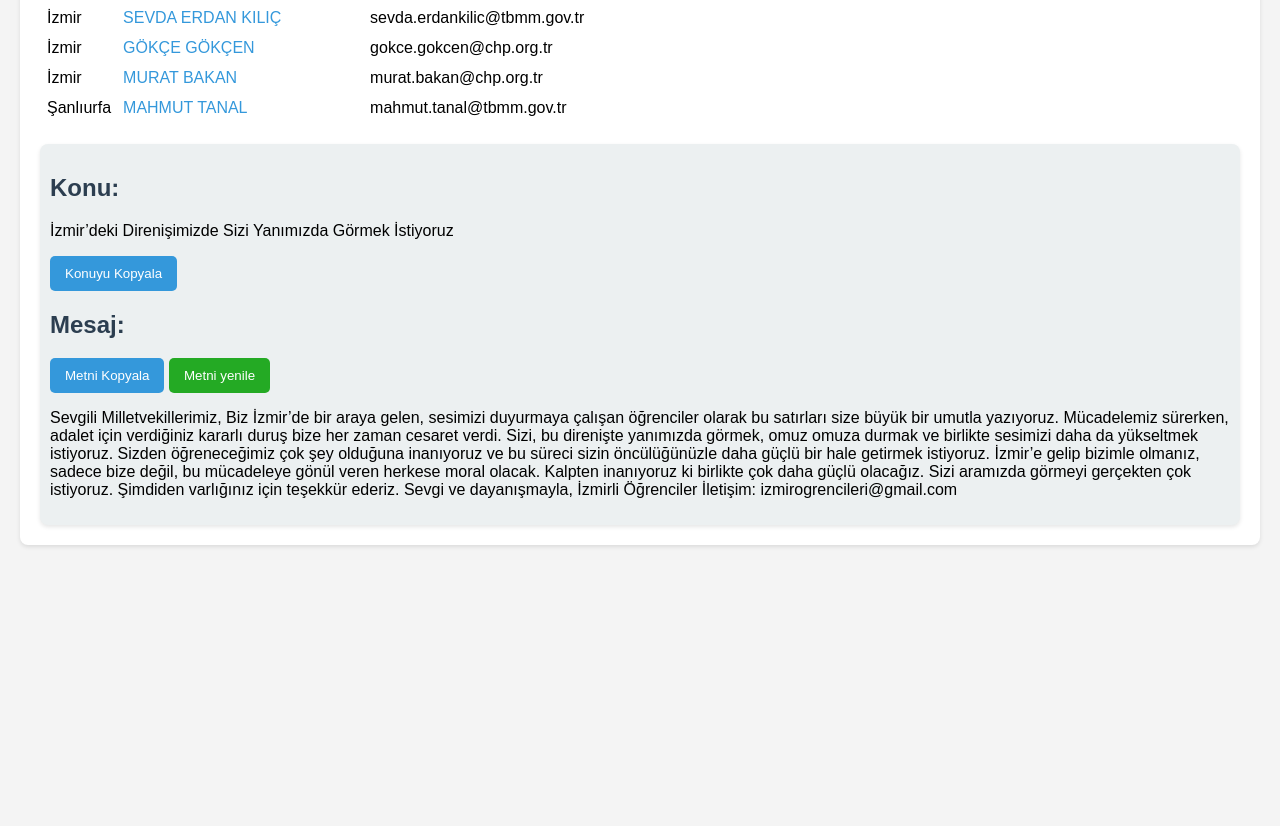
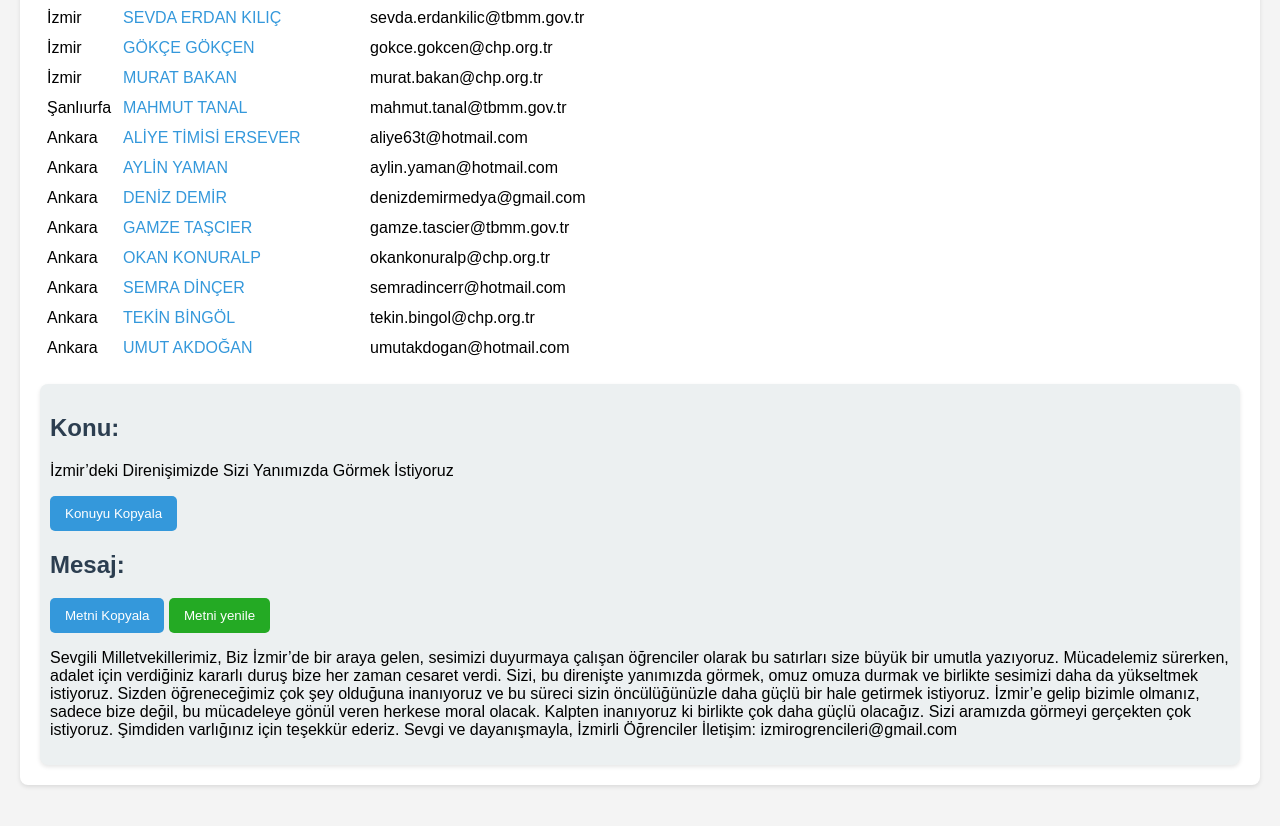
Before and after one commit to kaangrbz/mail, a plain HTML site: page index.html in a window 1280 px wide. Shown: the part 980-1806 px from the top of the page. Before the commit the page ends 1745 px from the top, so only its background shows below. Drawn offline with Linux system fonts and the light colour scheme.

Commit message:
liste guncellemesi

```diff
--- a/index.html
+++ b/index.html
@@ -58,9 +58,12 @@
   </head>
   <body>
     <div class="container">
-
       <h2>Bilgilendirme</h2>
-        <p>Aşağıdaki linklerden birine tıklanıldığında konu, mesaj ve mail adresi alanları otomatik olarak doldurulacaktır. Eğer bir problem olursa aşağıdaki butonları kullanabilirsiniz </p>
+      <p>
+        Aşağıdaki linklerden birine tıklanıldığında konu, mesaj ve mail adresi
+        alanları otomatik olarak doldurulacaktır. Eğer bir problem olursa
+        aşağıdaki butonları kullanabilirsiniz
+      </p>
       <table cellpadding="5">
         <thead>
           <th>Şehir</th>
@@ -74,7 +77,11 @@
         <h2>Konu:</h2>
 
         <p>İzmir’deki Direnişimizde Sizi Yanımızda Görmek İstiyoruz</p>
-        <button onclick="copyText('İzmir’deki Direnişimizde Sizi Yanımızda Görmek İstiyoruz')">Konuyu Kopyala</button>
+        <button
+          onclick="copyText('İzmir’deki Direnişimizde Sizi Yanımızda Görmek İstiyoruz')"
+        >
+          Konuyu Kopyala
+        </button>
 
         <h2>Mesaj:</h2>
         <span class="d-flex gap-3">
@@ -86,7 +93,6 @@
         <p id="random-letter">Şu anda yükleniyor...</p>
         <div class="notification" id="notification"></div>
       </div>
-
     </div>
 
     <script>
@@ -246,6 +252,46 @@
           name: 'MAHMUT TANAL',
           mail: 'mahmut.tanal@tbmm.gov.tr',
         },
+        {
+          city: 'Ankara',
+          name: 'ALİYE TİMİSİ ERSEVER',
+          mail: 'aliye63t@hotmail.com',
+        },
+        {
+          city: 'Ankara',
+          name: 'AYLİN YAMAN',
+          mail: 'aylin.yaman@hotmail.com',
+        },
+        {
+          city: 'Ankara',
+          name: 'DENİZ DEMİR',
+          mail: 'denizdemirmedya@gmail.com',
+        },
+        {
+          city: 'Ankara',
+          name: 'GAMZE TAŞCIER',
+          mail: 'gamze.tascier@tbmm.gov.tr',
+        },
+        {
+          city: 'Ankara',
+          name: 'OKAN KONURALP',
+          mail: 'okankonuralp@chp.org.tr',
+        },
+        {
+          city: 'Ankara',
+          name: 'SEMRA DİNÇER',
+          mail: 'semradincerr@hotmail.com',
+        },
+        {
+          city: 'Ankara',
+          name: 'TEKİN BİNGÖL',
+          mail: 'tekin.bingol@chp.org.tr',
+        },
+        {
+          city: 'Ankara',
+          name: 'UMUT AKDOĞAN',
+          mail: 'umutakdogan@hotmail.com',
+        },
       ];
 
       const messages = [
@@ -257,17 +303,15 @@
 
         `De%C4%9Ferli%20Milletvekillerimiz%2C%20%0D%0A%0D%0A%C4%B0zmir%27de%20hak%20m%C3%BCcadelesi%20veren%20%C3%B6%C4%9Frenciler%20olarak%20size%20b%C3%BCy%C3%BCk%20bir%20i%C3%A7tenlikle%20ula%C5%9F%C4%B1yoruz.%20Sizin%20kararl%C4%B1l%C4%B1%C4%9F%C4%B1n%C4%B1z%20ve%20adalet%20m%C3%BCcadeleniz%2C%20bizim%20yolumuzu%20ayd%C4%B1nlat%C4%B1yor.%20Sizi%20aram%C4%B1zda%20g%C3%B6rmek%2C%20bizlere%20hem%20g%C3%BC%C3%A7%20verecek%20hem%20de%20bu%20m%C3%BCcadeleyi%20daha%20da%20ileriye%20ta%C5%9F%C4%B1yacak.%20Bilginizden%2C%20tecr%C3%BCbenizden%20faydalanmak%20istiyoruz.%20E%C4%9Fer%20%C4%B0zmir%27e%20gelip%20bizimle%20bulu%C5%9Fursan%C4%B1z%2C%20sadece%20biz%20%C3%B6%C4%9Frenciler%20de%C4%9Fil%2C%20t%C3%BCm%20destek%C3%A7ilerimiz%20i%C3%A7in%20b%C3%BCy%C3%BCk%20bir%20moral%20kayna%C4%9F%C4%B1%20olacaks%C4%B1n%C4%B1z.%20Sizle%20birlikte%20sesimiz%20daha%20g%C3%BCr%20%C3%A7%C4%B1kacak.%20Varl%C4%B1%C4%9F%C4%B1n%C4%B1z%20i%C3%A7in%20%C5%9Eimdiden%20te%C5%9Fekk%C3%BCr%20ederiz.%20%0D%0A%0D%0AI%C3%A7ten%20sevgi%20ve%20dayan%C4%B1%C5%9Fmayla%2C%20%0D%0A%C4%B0zmirli%20%C3%96%C4%9Frenciler%20%0D%0A%0D%0A%C4%B0leti%C5%9Fim%3A%20izmirogrencileri%40gmail.com`,
 
-    `Sayın%20Milletvekillerimiz%2C%20%0D%0A%0D%0A%C4%B0zmir%27de%20bir%20araya%20gelen%20%C3%B6%C4%9Frenciler%20olarak%2C%20sizi%20yan%C4%B1m%C4%B1zda%20g%C3%B6rmeyi%20%C3%A7ok%20istiyoruz.%20Adalet%20u%C4%9Fruna%20verdi%C4%9Finiz%20m%C3%BCcadele%2C%20biz%20gen%C3%A7lere%20umut%20ve%20cesaret%20veriyor.%20Bu%20s%C3%BCre%C3%A7te%20omuz%20omuza%20durmak%2C%20sizinle%20beraber%20hareket%20etmek%2C%20bizim%20i%C3%A7in%20%C3%A7ok%20de%C4%9Ferli.%20M%C3%BCcadelemizi%20sizin%20%C3%B6nc%C3%BCl%C3%BC%C4%9F%C3%BCn%C3%BCzle%20daha%20da%20b%C3%BCy%C3%BCtmek%20istiyoruz.%20%C4%B0zmir%27e%20gelip%20bizimle%20bir%20araya%20gelmeniz%2C%20sadece%20bize%20de%C4%9Fil%2C%20m%C3%BCcadelemize%20inan%C4%B1n%20herkese%20moral%20olacakt%C4%B1r.%20Sizinle%20daha%20g%C3%BC%C3%A7l%C3%BC%20olaca%C4%9F%C4%B1m%C4%B1za%20inan%C4%B1yoruz.%20Te%C5%9Fekk%C3%BCrlerimizi%20ve%20sevgi%20iletiyoruz.%20Dayan%C4%B1%C5%9Fmayla%2C%20%C4%B0zmirli%20%C3%96%C4%9Frenciler%20%0D%0A%0D%0A%C4%B0leti%C5%9Fim%3A%20izmirogrencileri%40gmail.com`
+        `Sayın%20Milletvekillerimiz%2C%20%0D%0A%0D%0A%C4%B0zmir%27de%20bir%20araya%20gelen%20%C3%B6%C4%9Frenciler%20olarak%2C%20sizi%20yan%C4%B1m%C4%B1zda%20g%C3%B6rmeyi%20%C3%A7ok%20istiyoruz.%20Adalet%20u%C4%9Fruna%20verdi%C4%9Finiz%20m%C3%BCcadele%2C%20biz%20gen%C3%A7lere%20umut%20ve%20cesaret%20veriyor.%20Bu%20s%C3%BCre%C3%A7te%20omuz%20omuza%20durmak%2C%20sizinle%20beraber%20hareket%20etmek%2C%20bizim%20i%C3%A7in%20%C3%A7ok%20de%C4%9Ferli.%20M%C3%BCcadelemizi%20sizin%20%C3%B6nc%C3%BCl%C3%BC%C4%9F%C3%BCn%C3%BCzle%20daha%20da%20b%C3%BCy%C3%BCtmek%20istiyoruz.%20%C4%B0zmir%27e%20gelip%20bizimle%20bir%20araya%20gelmeniz%2C%20sadece%20bize%20de%C4%9Fil%2C%20m%C3%BCcadelemize%20inan%C4%B1n%20herkese%20moral%20olacakt%C4%B1r.%20Sizinle%20daha%20g%C3%BC%C3%A7l%C3%BC%20olaca%C4%9F%C4%B1m%C4%B1za%20inan%C4%B1yoruz.%20Te%C5%9Fekk%C3%BCrlerimizi%20ve%20sevgi%20iletiyoruz.%20Dayan%C4%B1%C5%9Fmayla%2C%20%C4%B0zmirli%20%C3%96%C4%9Frenciler%20%0D%0A%0D%0A%C4%B0leti%C5%9Fim%3A%20izmirogrencileri%40gmail.com`,
       ];
-
-
 
       let subject = `İzmir’deki Direnişimizde Sizi Yanımızda Görmek İstiyoruz`;
 
       const renderMails = () => {
         const mailsTag = document.querySelector('#mails');
         let html = '';
-        mails.forEach(item => {
+        mails.forEach((item) => {
           let message = renderMessage('return');
           let link = `mailto:${item.mail}?subject=${subject}&body=${message}`;
 
@@ -278,16 +322,17 @@
                     <td>${item.mail}</td>
                 </tr>
             `;
-        })
+        });
 
         mailsTag.innerHTML = html;
-      }
+      };
 
       const renderMessage = (type = 'default') => {
         // Rastgele mesaj seçimi
         const randomMessage =
           messages[Math.floor(Math.random() * messages.length)];
-        document.getElementById('random-letter').innerHTML = decodeURIComponent(randomMessage);
+        document.getElementById('random-letter').innerHTML =
+          decodeURIComponent(randomMessage);
 
         if (type === 'return') {
           return randomMessage;
@@ -297,18 +342,15 @@
         notification.innerHTML = 'Metin yenilendi!';
         notification.style.display = 'block';
         setTimeout(() => (notification.style.display = 'none'), 500);
-
-
       };
 
-
       renderMessage();
-      renderMails()
+      renderMails();
 
       // Metni kopyalama fonksiyonu
       function copyText(_text = null) {
-
-        const text = _text || document.getElementById('random-letter').innerText;
+        const text =
+          _text || document.getElementById('random-letter').innerText;
 
         navigator.clipboard.writeText(text).then(() => {
           const notification = document.getElementById('notification');
```
Lines whose indentation alone changed are shown as unchanged.
